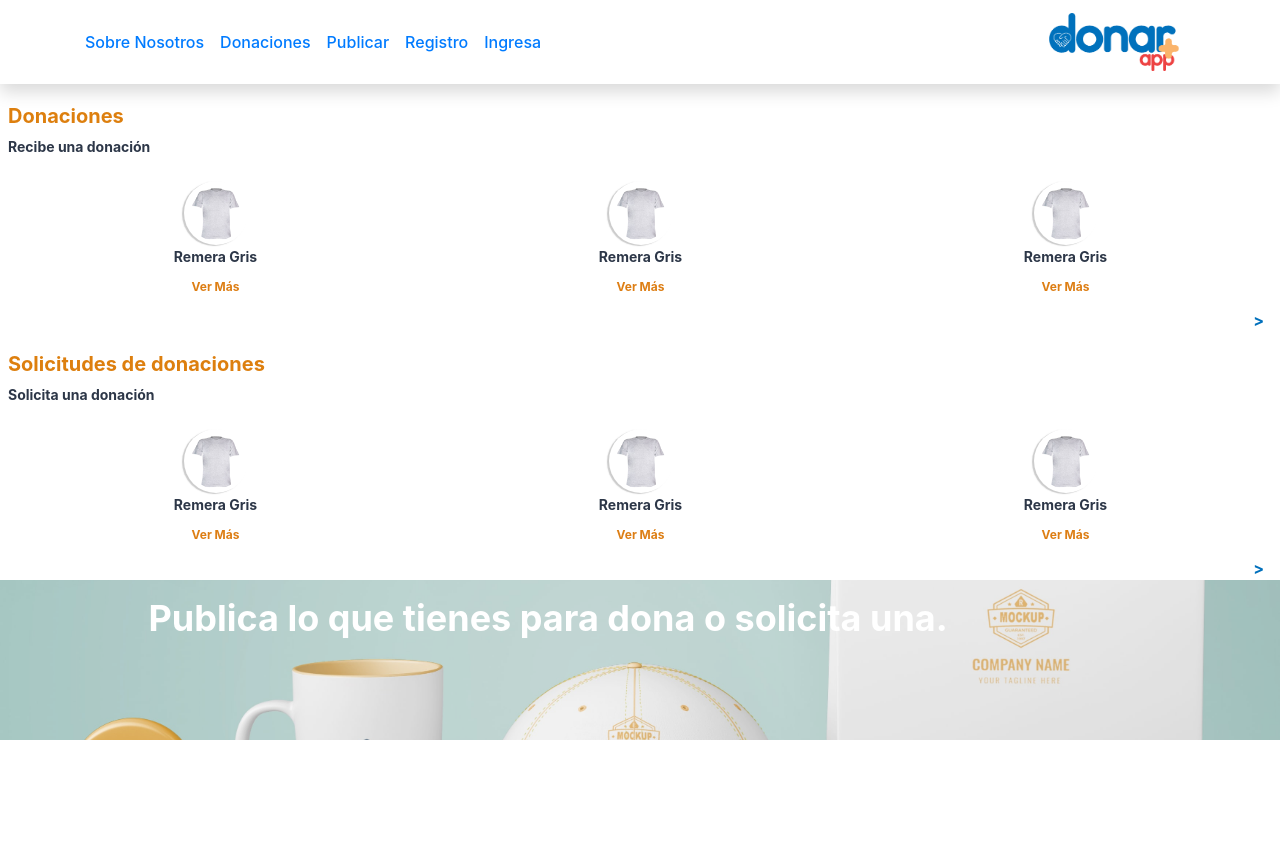
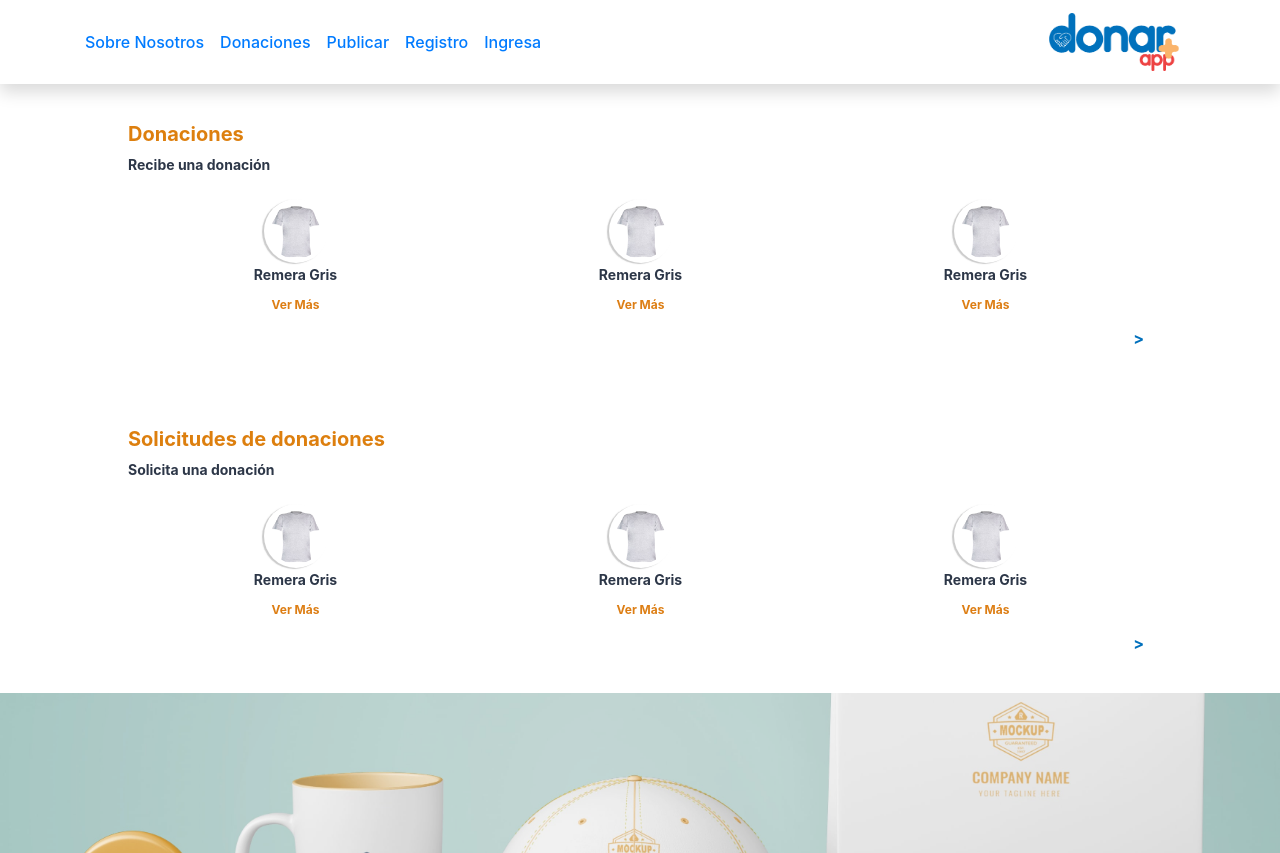
Before and after one commit to donar-app/app, a React app in the folder front/: page / in a window 1280 px wide. Before the commit the page ends 800 px from the top, so only its background shows below. Built offline with nearby package versions, Linux system fonts and the light colour scheme.

Commit message:
Estilos home

```diff
--- a/front/src/components/SliderProduct.jsx
+++ b/front/src/components/SliderProduct.jsx
@@ -10,6 +10,10 @@ const buttonStyle = {
   color: "#0170bc"
 };
 
+const containerStyle = {
+  padding: "3% 10%"
+};
+
 const SliderProduct = ({ smallText, children }) => {
   const settings = useRef({
     slidesToShow: 3,
@@ -17,7 +21,7 @@ const SliderProduct = ({ smallText, children }) => {
     swipeToSlide: true,
   });
   return (
-    <div className='tw-px-2 tw-pt-5'>
+    <div className='tw-px-2 tw-pt-5' style={containerStyle}>
       <div className='leading-tight tw-pb-2'>
         <h2 className='tw-text-xl tw-font-bold text-orange-donar'>{children}</h2>
         <p className='tw-font-bold tw-text-gray-800 tw-text-sm'>{smallText}</p>
--- a/front/src/containers/App.jsx
+++ b/front/src/containers/App.jsx
@@ -13,7 +13,7 @@ const App = () => {
     <div className='tw-min-h-screen tw-flex tw-flex-col'>
       <HashRouter>
         <NavBar />
-        <div className='tw-container mx-auto tw-flex-grow tw-flex tw-flex-col'>
+        <div className='tw-sticky'>
           <Switch>
             <Route exact path='/'>
               <ScrollToTop />
--- a/front/src/pages/Home.jsx
+++ b/front/src/pages/Home.jsx
@@ -25,7 +25,7 @@ const Home = () => {
         <img className='tw-object-cover tw-h-40 tw-w-full opacity-80' src={donando} alt='' />
         <div className='tw-absolute tw-px-5 tw-inset-0 tw-flex tw-flex-col tw-justify-center tw-items-center'>
           <p className='tw-pb-3 tw-font-bold tw-text-lg tw-text-white md:tw-text-4xl' style={pStyle}>
-            Publica lo que tienes para dona o solicita una.
+
           </p>
           <div className='tw-hidden tw-text-right tw-w-full'>
             <ButtonPill bgColor='tw-bg-white' textColor='text-orange-donar' px='tw-px-6' py='tw-py-0' textSize='tw-text-2xl' handleClick={() => goTo('/publicar/donar')}>Donar</ButtonPill>
```
